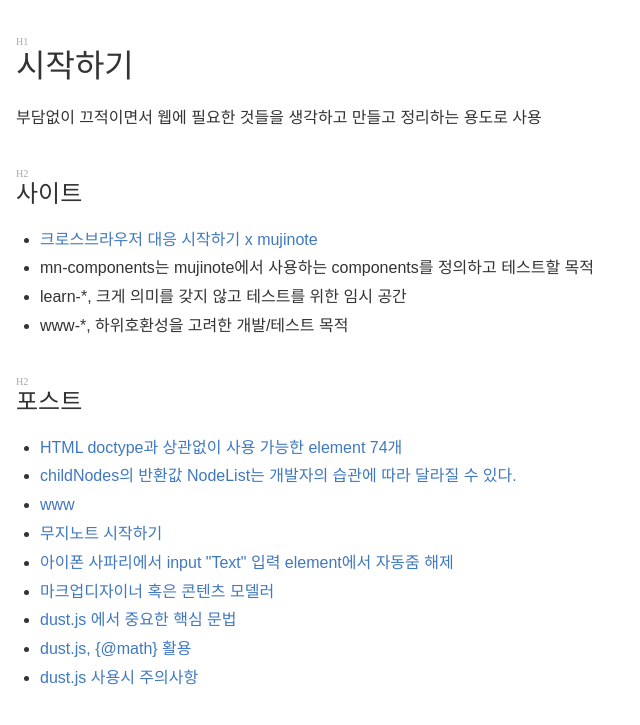
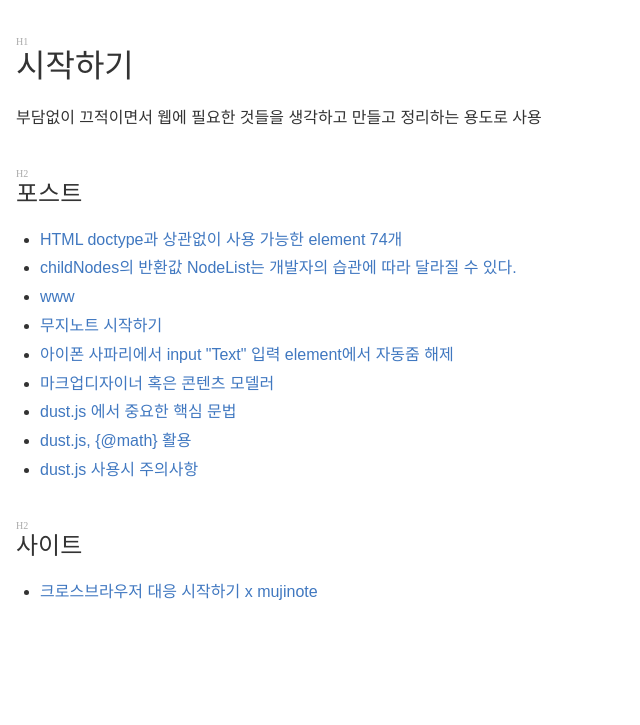
Before and after one commit to ionic2002/mujinote, a Jekyll site: the page built from index.html, in a window 1280 px wide. Shown: the top 725 px of the page, without its empty margins (0-640 px from the left). Built offline with Jekyll 4.4.1, drawn with Linux system fonts in a browser that asks for light colours.

Commit message:
사이트 링크와 설명 부분 삭제/수정

```diff
--- a/_layouts/index.html
+++ b/_layouts/index.html
@@ -11,16 +11,13 @@
 	<h1>시작하기</h1>
 	<p>부담없이 끄적이면서 웹에 필요한 것들을 생각하고 만들고 정리하는 용도로 사용</p>
 
+	<h2>포스트</h2>
+	{{ content }}
+
 	<h2>사이트</h2>
 	<ul>
 		<li><a href="http://mujinote.github.io/www/index.html">크로스브라우저 대응 시작하기 x mujinote</a></li>
-		<li>mn-components는 mujinote에서 사용하는 components를 정의하고 테스트할 목적</li>
-		<li>learn-*, 크게 의미를 갖지 않고 테스트를 위한 임시 공간</li>
-		<li>www-*, 하위호환성을 고려한 개발/테스트 목적</li>
 	</ul>
-
-	<h2>포스트</h2>
-	{{ content }}
 
 </body>
 </html>
```
Also changed, not shown: other parts of _layouts/index.html (+1 -1 lines).
